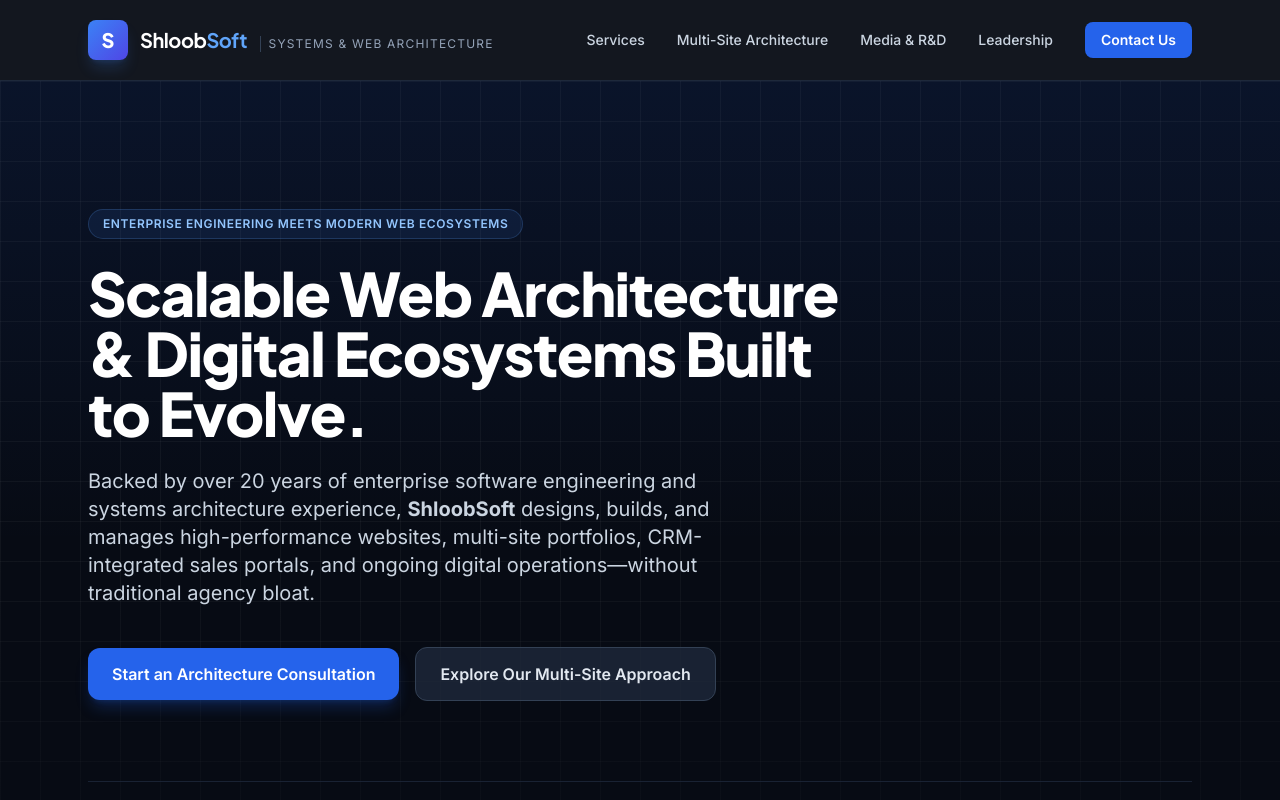
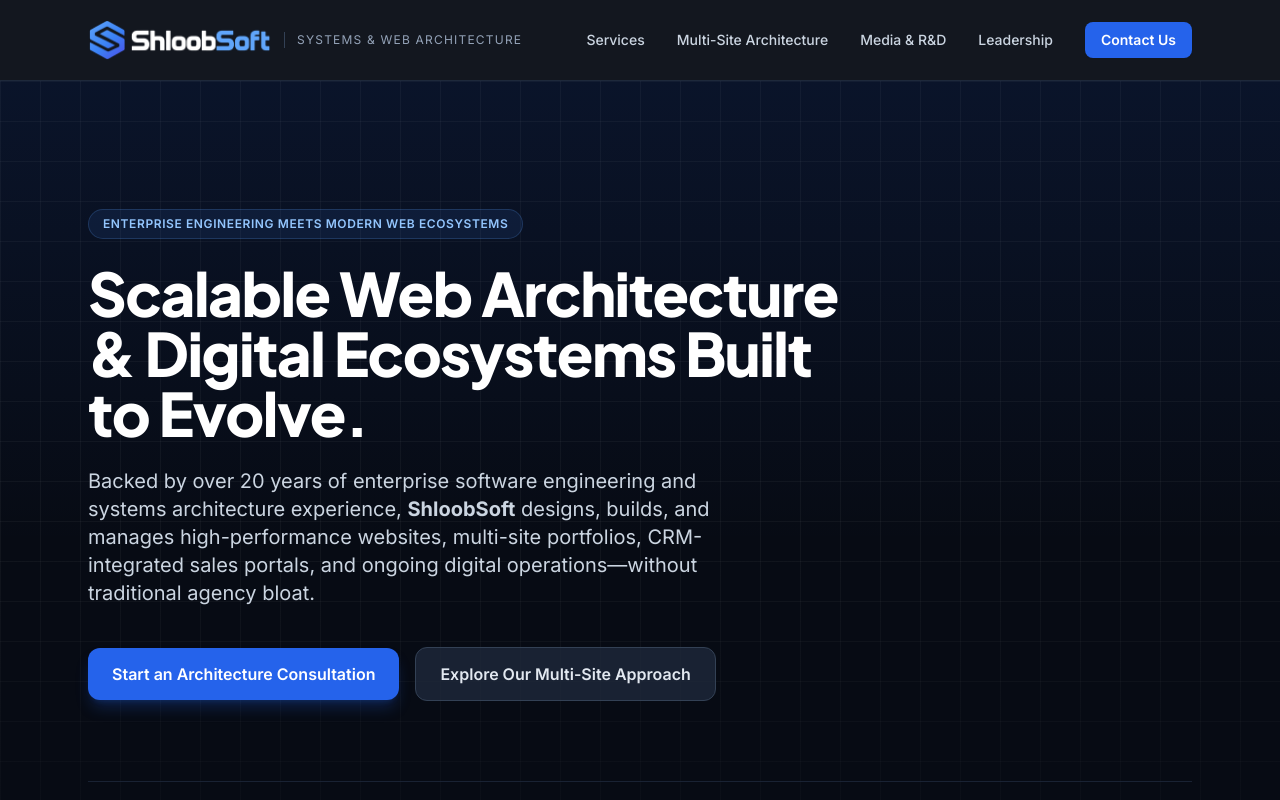
Before and after one commit to brous002/shloobsoft-site, a plain HTML site: page index.html in a window 1280 px wide. Shown: the top 800 px of the page. Drawn offline with nearby package versions, Linux system fonts and the light colour scheme.

Commit message:
Update ShloobSoft logo mark, horizontal lockup, and favicon

```diff
--- a/index.html
+++ b/index.html
@@ -5,6 +5,7 @@
   <meta name="viewport" content="width=device-width, initial-scale=1.0" />
   <title>ShloobSoft | Enterprise Web Architecture, Digital Ecosystems & Software Studio</title>
   <meta name="description" content="ShloobSoft designs, builds, and manages unified multi-site web ecosystems, CRM-integrated sales platforms, and automated media workflows backed by 20+ years of software architecture experience." />
+  <link rel="icon" type="image/png" href="./assets/favicon.png" />
   <link rel="preconnect" href="https://fonts.googleapis.com">
   <link rel="preconnect" href="https://fonts.gstatic.com" crossorigin>
   <link href="https://fonts.googleapis.com/css2?family=Inter:wght@400;500;600;700&family=Plus+Jakarta+Sans:wght@600;700;800&display=swap" rel="stylesheet">
@@ -47,13 +48,8 @@
   <header class="sticky top-0 z-50 bg-brand-950/95 backdrop-blur-md border-b border-slate-800">
     <div class="max-w-6xl mx-auto px-6 h-20 flex items-center justify-between">
       <a href="#" class="flex items-center gap-3 group">
-        <div class="w-10 h-10 rounded-lg bg-gradient-to-br from-blue-500 to-indigo-600 flex items-center justify-center text-white font-display font-extrabold text-xl shadow-lg shadow-blue-500/20">
-          S
-        </div>
-        <div>
-          <span class="font-display font-bold text-xl tracking-tight text-white">Shloob<span class="text-blue-400">Soft</span></span>
-          <span class="hidden sm:inline-block ml-2 text-xs uppercase tracking-widest text-slate-400 border-l border-slate-700 pl-2">Systems &amp; Web Architecture</span>
-        </div>
+        <img src="./assets/shloobsoft-lockup-dark.png" alt="ShloobSoft" class="h-11 w-auto object-contain transition group-hover:opacity-95" />
+        <span class="hidden sm:inline-block text-xs uppercase tracking-widest text-slate-400 border-l border-slate-700 pl-3">Systems &amp; Web Architecture</span>
       </a>
       <nav class="hidden md:flex items-center gap-8 text-sm font-medium text-slate-300">
         <a href="#services" class="hover:text-white transition">Services</a>
@@ -315,7 +311,10 @@
       </div>
 
       <div class="mt-16 pt-8 border-t border-slate-800/80 flex flex-col sm:flex-row items-center justify-between text-xs text-slate-500 gap-4">
-        <div>&copy; 2026 ShloobSoft. All rights reserved.</div>
+        <div class="flex items-center gap-3">
+          <img src="./assets/shloobsoft-mark.png" alt="ShloobSoft Mark" class="h-6 w-6 object-contain opacity-90" />
+          <span>&copy; 2026 ShloobSoft. All rights reserved.</span>
+        </div>
         <div>Enterprise Web Architecture • Digital Ecosystems • Software Engineering</div>
       </div>
     </div>
```
Also changed, not shown: assets/favicon.png (added), assets/shloobsoft-lockup-dark.png (added), assets/shloobsoft-mark.png (added), assets/shloobsoft-stacked-dark.png (added).
